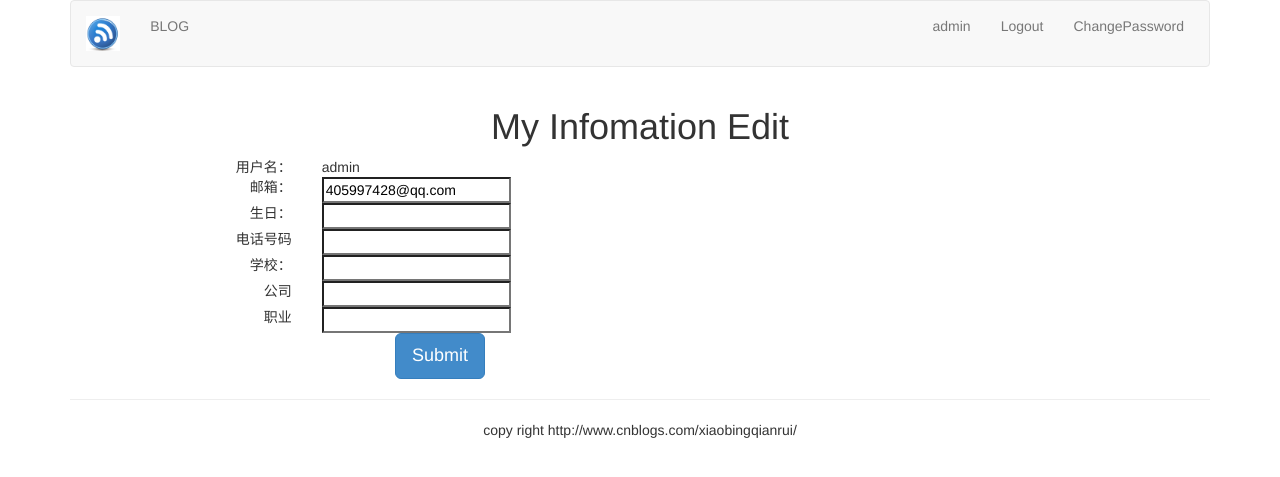
After one commit to lizoo6zhi/django_fateli, a Django app: page /account/edit-my-information/ in a window 1280 px wide. The commit adds this page. Shown: the top 477 px of the page. Run offline with Django 3.2, Linux system fonts and the light colour scheme; a user stored in the database is signed in; data comes from the database, SQL or seed files in the repository.

Commit message:
add my-infomation

```diff
--- a/account/forms.py
+++ b/account/forms.py
@@ -1,7 +1,7 @@
 from django import forms
 from django.contrib.auth.models import User  #默认用户模型User
 from django.core.exceptions import ValidationError
-from .models import UserProfile
+from .models import UserProfile,My_Formation
 import re
 
 class RegisterForm(forms.ModelForm):
@@ -27,3 +27,13 @@ class UserProfileForm(forms.ModelForm):
     def clean(self):
         cd = self.cleaned_data
         return cd
+
+class My_Information_Form(forms.ModelForm):
+    class Meta:
+        model = My_Formation
+        fields = ("school","company", "profession")
+
+class UserForm(forms.ModelForm):
+    class Meta:
+        model = User
+        fields = ("email",)
--- a/account/models.py
+++ b/account/models.py
@@ -5,3 +5,10 @@ class UserProfile(models.Model):
     user =  models.OneToOneField(User,on_delete=models.CASCADE)  #第二个参数表述级联删除
     birday = models.DateField(blank=True,null=True)
     phone = models.CharField(max_length=20,null=True)
+
+#用户信息模型
+class My_Formation(models.Model):
+    user =  models.OneToOneField(User,on_delete=models.CASCADE)  #第二个参数表述级联删除
+    school = models.CharField(max_length=100,blank=True)
+    company = models.CharField(max_length=100,blank=True)
+    profession = models.CharField(max_length=100,blank=True)
--- a/account/urls.py
+++ b/account/urls.py
@@ -6,7 +6,10 @@ urlpatterns = [
     url(r'register/',views.RegisterView, name='register'),
     url(r'login/', views.LoginViewEx.as_view(), name='login'),
     url(r'logout/', views.logoutex, name='logout'),
-    url(r'profile/',views.RegisterView),
     url(r'password_change/', auth_views.PasswordChangeView.as_view(success_url='/account/password_change_done'), name='password_change'),
     url(r'^password_change_done/', views.PasswordChangeDoneViewEx.as_view(), name='password_change_done'),
+
+    url(r'profile/',views.RegisterView),
+    url(r'edit-my-information/$', views.Edit_My_Infomation, name='edit_my_information'),
+    url(r'show-my-information/$', views.Show_My_Infomation, name='show_my_information'),
 ]
--- a/account/views.py
+++ b/account/views.py
@@ -1,11 +1,12 @@
 from django.http.response import HttpResponse,HttpResponseRedirect
 from django.shortcuts import render,redirect
-from .forms import RegisterForm,UserProfileForm
+from .forms import RegisterForm,UserProfileForm,My_Information_Form,UserForm
 from django.contrib.auth.decorators import login_required
 from django.contrib.auth.models import User
 from django.contrib.auth import logout, login,views as auth_views
 from django.urls.base import reverse
-
+from django.views import View
+from .models import UserProfile,My_Formation
 # Create your views here.
 def RegisterView(request):
     registerform = RegisterForm(request.POST)
@@ -62,3 +63,56 @@ class PasswordChangeDoneViewEx(auth_views.PasswordChangeDoneView):
     def get(self, request, *args, **kwargs):
         """Handle GET requests: instantiate a blank version of the form."""
         return HttpResponseRedirect(reverse('blog:blog_titles'))
+
+def CreateUser(new_user):
+    if not UserProfile.objects.filter(user=new_user):
+        userprofile_obj= UserProfile(user=new_user)
+        userprofile_obj.save()
+    if not My_Formation.objects.filter(user=new_user):
+        my_formation_obj= My_Formation(user=new_user)
+        my_formation_obj.save()
+
+@login_required
+def Edit_My_Infomation(request):
+    CreateUser(request.user)
+    current_user = User.objects.get(username=request.user.username)
+    userProfile = UserProfile.objects.get(user=request.user)
+    my_formation = My_Formation.objects.get(user=request.user)
+
+    if request.method == "GET":
+        user_form = UserForm(instance=request.user)
+        userprofile_form = UserProfileForm(initial={"birday":userProfile.birday,"phone":userProfile.phone})
+        my_formation_form = My_Information_Form(initial={"school":my_formation.school,
+                                                        "company":my_formation.company,
+                                                        "profession":my_formation.profession})
+        return render(request, 'edit_my_information.html',{"user_form":user_form, "userprofile_form":userprofile_form, "my_formation_form":my_formation_form})
+    else:
+        user_form = UserForm(request.POST)
+        userprofile_form = UserProfileForm(request.POST)
+        my_formation_form = My_Information_Form(request.POST)
+        if user_form.is_valid() * userprofile_form.is_valid() * my_formation_form.is_valid():
+            user_cd = user_form.cleaned_data
+            profile_cd = userprofile_form.cleaned_data
+            formation_cd = my_formation_form.cleaned_data
+            print('email:',user_cd['email'])
+            current_user.email = user_cd['email']
+            userProfile.birday = profile_cd['birday']
+            userProfile.phone = profile_cd['phone']
+            my_formation.school = formation_cd['school']
+            my_formation.company = formation_cd['company']
+            my_formation.profession = formation_cd['profession']
+            print("userProfile:",userProfile)
+            current_user.save()
+            userProfile.save()
+            my_formation.save()
+        return HttpResponseRedirect(reverse('account:show_my_information'))
+
+@login_required
+def Show_My_Infomation(request):
+    if request.method == 'GET':
+        CreateUser(request.user)
+        userProfile = UserProfile.objects.get(user=request.user)
+        my_formation = My_Formation.objects.get(user=request.user)
+        return render(request, 'show_my_information.html',{"user_form":request.user, "userprofile_form":userProfile, "my_formation_form":my_formation})
+    else:
+        return HttpResponse("ok")
--- /dev/null
+++ b/templates/edit_my_information.html
@@ -0,0 +1,46 @@
+{% extends 'base.html'%}
+{% block title %}My Information Edit{% endblock %}
+{% block content %}
+	<div class='row text-center vertical-middle-sm'>
+		<h1>My Infomation Edit</h1>
+		<div class='row'>
+			<div class="col-md-8">
+				<form class="form-horizontal" action="." method="post">{%csrf_token%}
+					<div class="row">
+						<div class="col-md-4 text-right"><span>用户名：</span></div>
+						<div class="col-md-8 text-left">{{user.username}}</div>
+					</div>
+					<div class="row">
+						<div class="col-md-4 text-right"><span>邮箱：</span></div>
+						<div class="col-md-8 text-left">{{user_form.email}}</div>
+					</div>
+
+					<div class="row">
+						<div class="col-md-4 text-right"><span>生日：</span></div>
+						<div class="col-md-8 text-left">{{userprofile_form.birday}}</div>
+					</div>
+					<div class="row">
+						<div class="col-md-4 text-right"><span>电话号码</span></div>
+						<div class="col-md-8 text-left">{{userprofile_form.phone}}</div>
+					</div>
+
+					<div class="row">
+						<div class="col-md-4 text-right"><span>学校：</span></div>
+						<div class="col-md-8 text-left">{{my_formation_form.school}}</div>
+					</div>
+					<div class="row">
+						<div class="col-md-4 text-right"><span>公司</span></div>
+						<div class="col-md-8 text-left">{{my_formation_form.company}}</div>
+					</div>
+					<div class="row">
+						<div class="col-md-4 text-right"><span>职业</span></div>
+						<div class="col-md-8 text-left">{{my_formation_form.profession}}</div>
+					</div>
+					<div class="row">
+						<input type="submit" class="btn btn-primary btn-lg" value="Submit">
+					</div>
+				</form>
+			</div>
+		</div>
+	</div>
+{% endblock %}
--- a/templates/header.html
+++ b/templates/header.html
@@ -12,7 +12,7 @@
 			</ul>
 			<ul class="nav navbar-nav navbar-right" style="margin-right:10px">
 				{% if user.is_authenticated %}
-					<li><a href="#">{{user.username}}</a></li>
+					<li><a href="{% url 'account:show_my_information' %}">{{user.username}}</a></li>
 					<li><a href="{% url 'account:logout'%}">Logout</a></li>
 				{% else %}
 					<li><a href="{% url 'account:login' %}">LOGIN</a></li>
```
Also changed, not shown: templates/show_my_information.html (added, +43 -0 lines), account/migrations/0002_my_formation.py (added).
